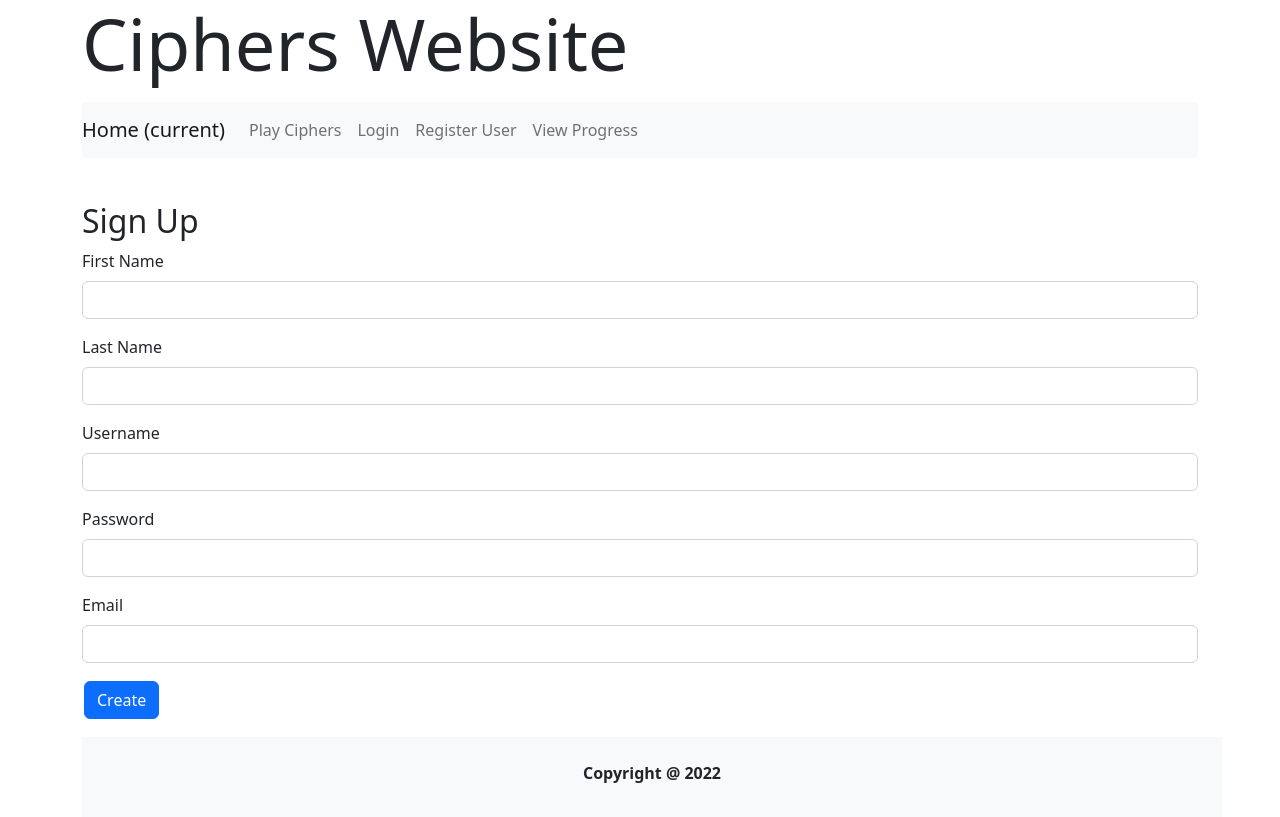
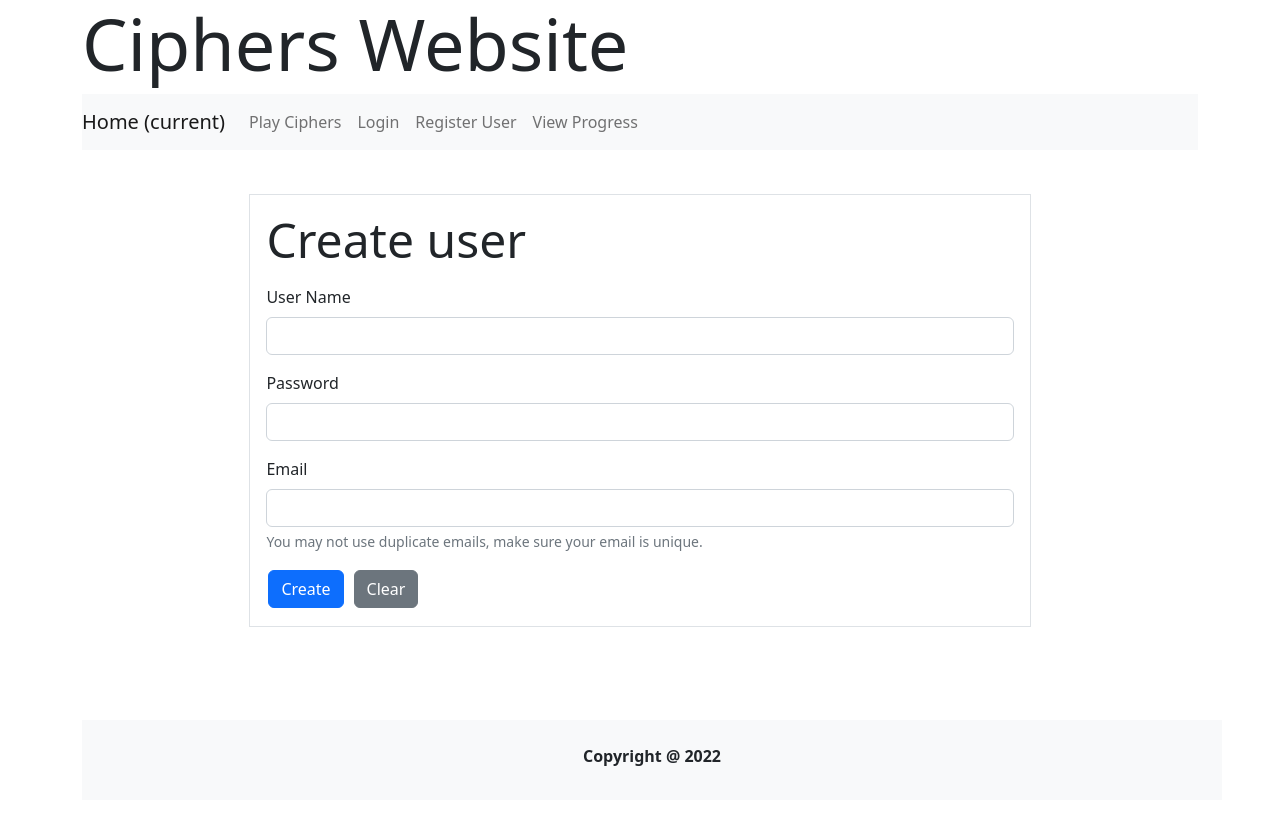
Before and after one commit to cdiaz-stac/Cipher-Project-Front-End, a React (Create React App) app: page /Register in a window 1280 px wide. Built offline with nearby package versions, Linux system fonts and the light colour scheme.

Commit message:
Revert "completed UserLogin, SignUp, added currentUser to header, edited App.…"

```diff
--- a/src/App.js
+++ b/src/App.js
@@ -8,29 +8,24 @@ import CyphersSingle from './Components/CyphersSingle';
 import CyphersTable from './Components/CyphersTable';
 import Register from './Components/Register';
 import { useState } from 'react';
-import UserSignUp from './components/UserSignUp';
-import UserLogin from  './components/UserLogin';
-import UserApi from './apis/UserApi';
+
 
 function App() {
   const[id, setId] = useState(0)
-  const[loggedIn, setLoggedIn] = useState()
-  const[currUser,setCurrUser] = useState(UserApi.getUser())
   return (
     <div className="container page-container">
       <div className='content-wrap'>
-        <Header currUser={currUser} setCurrUser={setCurrUser}/>
+        <Header/>
 
         <div style={{height: "20px"}}></div>
 
         <Routes>
           <Route path="/" element={ <Home/> } exact />
-          <Route path ="/cyphers" element={<CyphersTable id={id} setId={setId}/>} exact />
+
+         <Route path ="/cyphers" element={<CyphersTable id={id} setId={setId}/>} exact />
           <Route path = "/cyphers/:id" element={<CyphersSingle id={id} setId={setId}/>}/>
-
-          <Route path = "/login" element={<UserLogin/>}/>
-          <Route path = "/Register" element={<UserSignUp loggedIn={loggedIn} setLoggedIn={setLoggedIn}/>  }/>
-
+          <Route path = "/login" element={<login/>}/>
+          <Route path = "/Register" element={<Register/>}/>
           <Route path = "/Progress" element={<progress/>}/>
 
         </Routes>
--- a/src/Components/Header.js
+++ b/src/Components/Header.js
@@ -1,12 +1,10 @@
-import React, { useState } from "react";
+import React from "react";
 import { Link } from "react-router-dom";
-import UserApi from "../apis/UserApi";
 
-const Header = (props) => {
-
+const Header = () => {
   return (
     <header>
-      <h1 className="display-2">Ciphers Website<p style={{textAlign:'right',fontSize:26}}>{props.currUser}</p></h1>
+      <h1 className="display-2">Ciphers Website</h1>
 
       <nav class="navbar navbar-expand-lg navbar-light bg-light">
         <a class="navbar-brand" href="/">
@@ -33,7 +31,7 @@ const Header = (props) => {
 
             </li>
             <li class="nav-item">
-              <Link class="nav-link" to="/login">
+              <Link class="nav-link" to="/cyphers:id">
                 Login
               </Link>
             </li>
--- a/src/Components/UserLogin.js
+++ /dev/null
@@ -1,58 +0,0 @@
-import React, { useState } from 'react';
-import UserApi from '../apis/UserApi';
-
-const UserLogin =() => {
-
-    const[username, setUsername] = useState("")
-    const[password, setPassword] = useState("")
-    const[showAlert, setShowAlert] = useState(false)
-    const[showAlert2, setShowAlert2] = useState(false)
-    const handleLogin = (event) => {
-
-        const user = {
-            "username":username,
-            "password":password,
-        }
-
-        //make post Request
-        //take the product generated and find the id
-        // set the id for the alert
-        UserApi.authUser(user)
-        setShowAlert(true);
-
-        event.preventDefault();
-
-    }
-
-    return (
-        <div>
-            <h2>Login</h2>
-
-            <form onSubmit={handleLogin}>
-
-                <div className='mb-3'>
-                    <label htmlFor='prod-username' className='form-label'>Username</label>
-                    <input type="text" className = 'form-control' id='prod-username' required value={username}
-                    onChange={(event) => { setUsername(event.target.value)}}/>
-                </div>
-
-                <div className='mb-3'>
-                    <label htmlFor='prod-password' className='form-label'>Password</label>
-                    <input type="password" className = 'form-control' id='prod-password' required
-                    name = "prod-password" value = {password} onChange ={(event) => { setPassword(event.target.value)}}/>
-                </div>
-
-                <button type="submit" className = "btn btn-primary">
-                    Login
-                </button>
-            </form>
-            {showAlert && <div className="alert alert-info"> Logged In! </div>}
-            {showAlert2 && <div className="alert alert-info"> Incorrect info! </div>}
-
-        </div>
-    );
-
-
-}
-
-export default UserLogin;
--- a/src/Components/UserSignUp.js
+++ b/src/Components/UserSignUp.js
@@ -1,91 +1,2 @@
 import React, { useState } from 'react';
 import UserApi from '../apis/UserApi';
-
-const UserSignUp = (props) => {
-
-    const[firstName, setFirstName] = useState("")
-    const[lastName, setLastName] = useState("")
-    const[username, setUsername] = useState("")
-    const[password, setPassword] = useState("")
-    const[email, setEmail] = useState("")
-    const[role] = useState("ROLE_USER")
-    const[premium] = useState(false)
-    const[enabled] = useState(true)
-    const[showAlert, setShowAlert] = useState(false)
-    const[loggedIn, setLoggedIn] = useState(true)
-
-    const handleSignIn = (event) => {
-
-        const user = {
-            "name":firstName,
-            "lastName":lastName,
-            "username":username,
-            "password":password,
-            "email":email,
-            "role": role,
-            "premium":premium,
-            "enabled":enabled
-        }
-
-        //make post Request
-        //take the product generated and find the id
-        // set the id for the alert
-        UserApi.createUser(user)
-        console.log("reached")
-
-        setShowAlert(true);
-        props.setLoggedIn(false);
-
-        event.preventDefault();
-
-    }
-
-    return (
-        <div>
-            <h2>Sign Up</h2>
-
-            <form onSubmit={handleSignIn}>
-                <div className='mb-3'>
-                    <label htmlFor='prod-firstName' className='form-label'>First Name</label>
-                    <input type="text" className = 'form-control' id='prod-firstName'  value={firstName}
-                    onChange={(event) => { setFirstName(event.target.value)}}/>
-                </div>
-
-                <div className='mb-3'>
-                    <label htmlFor='prod-lastName' className='form-label'>Last Name</label>
-                    <input type="text" className = 'form-control' id='prod-lastName'  value={lastName}
-                    onChange={(event) => { setLastName(event.target.value)}}/>
-                </div>
-
-                <div className='mb-3'>
-                    <label htmlFor='prod-username' className='form-label'>Username</label>
-                    <input type="text" className = 'form-control' id='prod-username' required value={username}
-                    onChange={(event) => { setUsername(event.target.value)}}/>
-                </div>
-
-                <div className='mb-3'>
-                    <label htmlFor='prod-password' className='form-label'>Password</label>
-                    <input type="password" className = 'form-control' id='prod-password' required
-                    name = "prod-password" value = {password} onChange ={(event) => { setPassword(event.target.value)}}/>
-                </div>
-
-                <div className='mb-3'>
-                    <label htmlFor='prod-email' className='form-label'>Email</label>
-                    <input type="text" className = 'form-control' id='prod-email' required
-                    name = "prod-email" value = {email} onChange ={(event) => { setEmail(event.target.value)}} />
-                </div>
-
-
-
-                <button type="submit" className = "btn btn-primary">
-                    Create
-                </button>
-            </form>
-            {showAlert && <div className="alert alert-info"> User created with name = {username} </div>}
-
-        </div>
-    );
-
-}
-
-export default UserSignUp;
--- a/src/apis/UserApi.js
+++ b/src/apis/UserApi.js
@@ -1,7 +1,7 @@
 const URI = "http://localhost:8080/api/";
 
 const UserApi = {
-  createUser: (user) => {
+  createUser: (user, setUserName, setUserPassword) => {
     //would need to set up tokens in the headers for this to work
     fetch(URI + "user/signup", {
       //request itself
@@ -13,15 +13,15 @@ const UserApi = {
       .then((data) => {
         console.log("USER CREATED:");
         console.log(data); // data -> product created
-        const {currentUsername} = data.username
-        localStorage.setItem("username",currentUsername)
+
       })
       .catch((error) => {
         console.log(error);
       });
   },
-  authUser: (user) => {
+  authUser: (user, authUser, authPassword) => {
     // pass bearerToken in every authentication required api call "BearerToken" 'Authorization': `Bearer ${bearerToken}`
+    const bearerToken = this.getToken();
 
     fetch(URI + "authenticate", {
       //request itself
@@ -33,13 +33,12 @@ const UserApi = {
 
       body: JSON.stringify(user),
     })
-      .then((result) => result.json())
+      .then((response) => response.json())
       .then((data) => {
         console.log("JWT CREATED:");
         console.log(data); // data -> jwt created
-        localStorage.setItem('token', data.jwt);
-        localStorage.setItem('username',user.username)
-        console.log(UserApi.getUser())
+        const {token} = data.jwt
+        localStorage.setItem('token', token);
       })
       .catch((error) => {
         console.log(error);
@@ -48,9 +47,4 @@ const UserApi = {
   getToken() {
     return localStorage.getItem('token');
   },
-  getUser() {
-    return localStorage.getItem('username');
-  },
 };
-
-export default UserApi;
--- a/src/components/CyphersTable.js
+++ b/src/components/CyphersTable.js
@@ -27,7 +27,6 @@ const CyphersTable = (props) => {
             <td>{p.question}</td>
             <td>{p.difficulty}</td>
             <td><Link to={'/cyphers/'+ p.id}>
-                {/* edit to also have capacity to addProgress via onclick="doSomething();doSomethingElse();*/}
                 <button onClick={()=>{props.setId(p.id)}} className='btn btn-danger'>
                     Attempt
                 </button>
```
